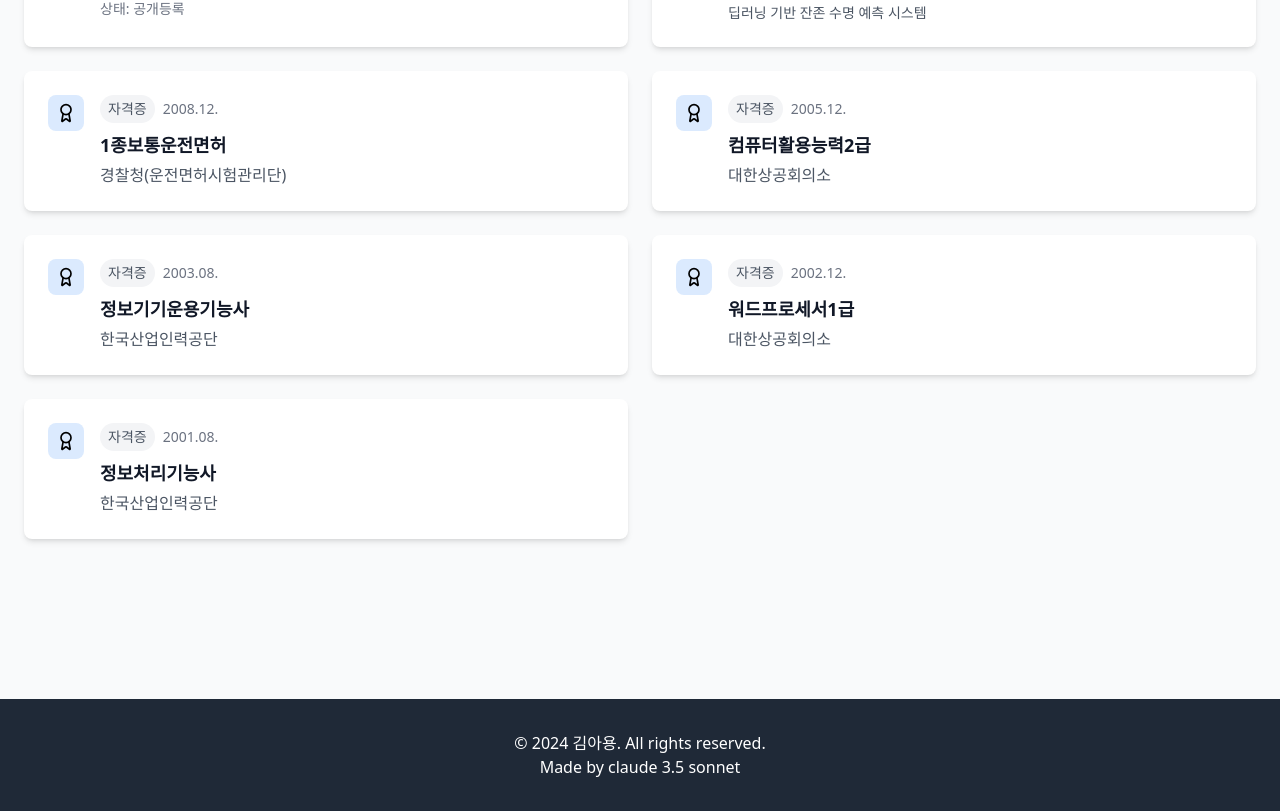
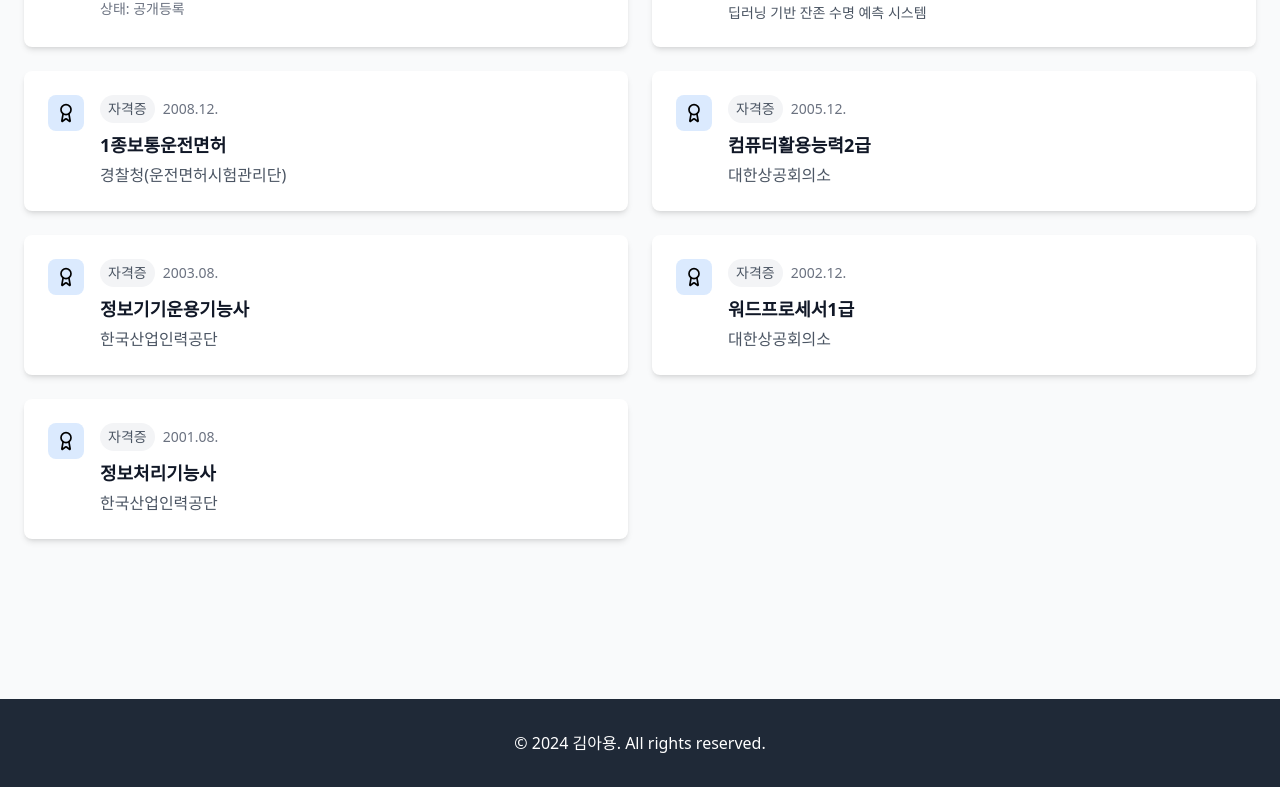
Before and after one commit to duck3244/portfolio, a Next.js app: page /portfolio/ in a window 1280 px wide. Shown: the part 9545-10356 px from the top of the page. After the commit the page ends 10332 px from the top, so only its background shows below. Built offline with nearby package versions, Linux system fonts and the light colour scheme; no server answers.

Commit message:
update README
no description

```diff
--- a/src/components/Footer.tsx
+++ b/src/components/Footer.tsx
@@ -11,7 +11,6 @@ const Footer: React.FC<FooterProps> = ({ name }) => {
         <p>
           © {new Date().getFullYear()} {name}. All rights reserved.
         </p>
-        <p>Made by claude 3.5 sonnet</p>
       </div>
     </footer>
   );
```
Also changed, not shown: 1 other file (tests, documents, lock files or other folders).
